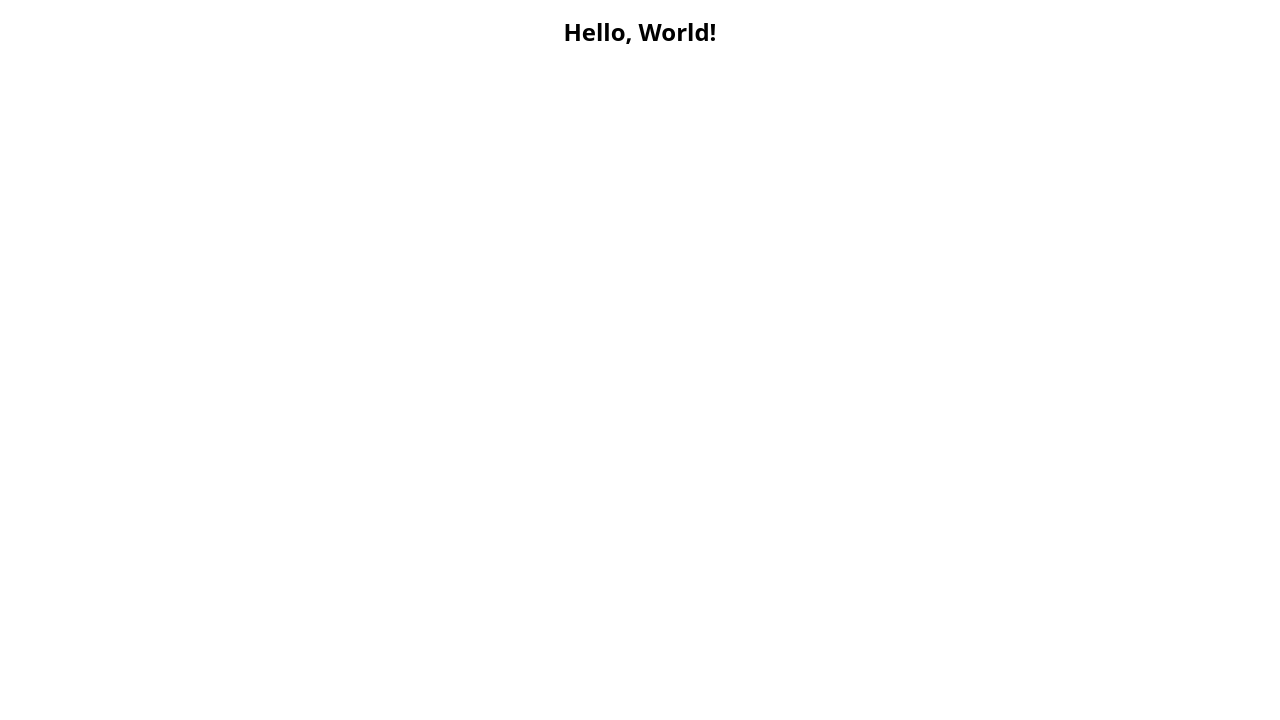
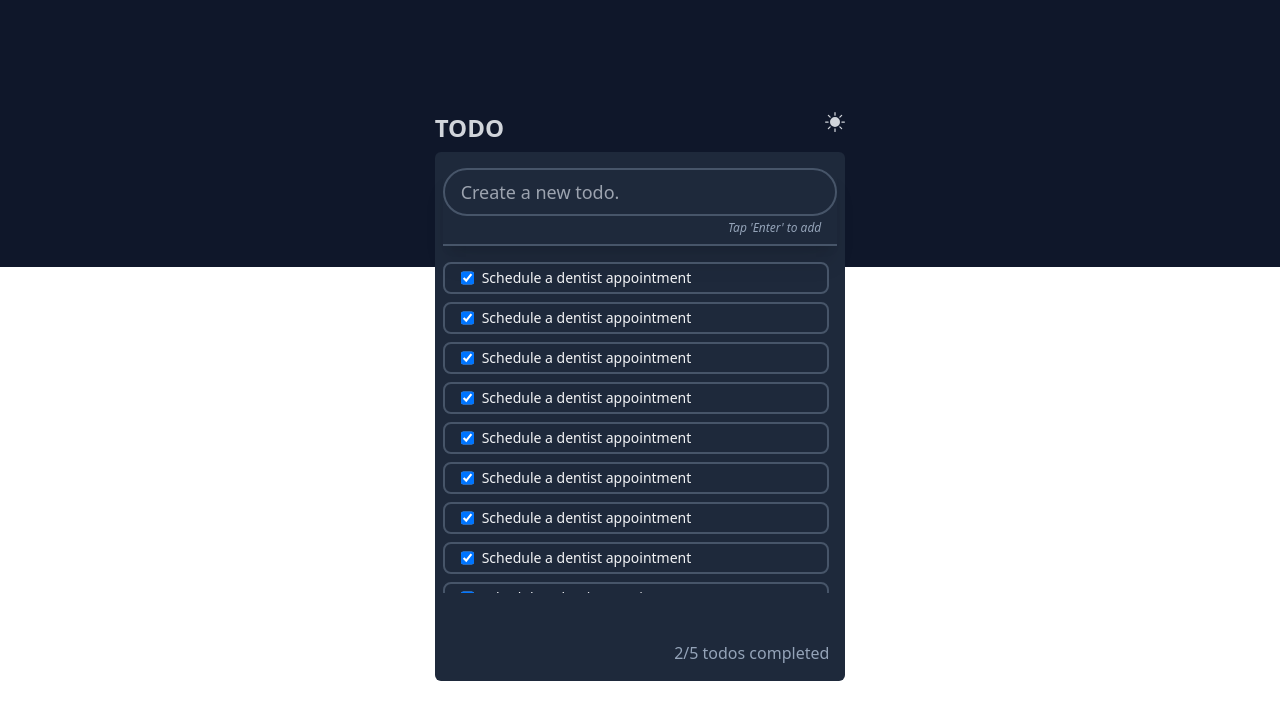
Before and after one commit to Yves455/todoo, a React (Vite) app: page / in a window 1280 px wide. Shown: the top 720 px of the page. Built offline with nearby package versions, Linux system fonts and the light colour scheme.

Commit message:
Implement app UI

```diff
--- a/package.json
+++ b/package.json
@@ -11,7 +11,9 @@
 	},
 	"dependencies": {
 		"react": "^18.3.1",
-		"react-dom": "^18.3.1"
+		"react-dom": "^18.3.1",
+		"react-icons": "^5.4.0",
+		"react-toastify": "^10.0.6"
 	},
 	"devDependencies": {
 		"@eslint/js": "^9.15.0",
--- a/src/App.jsx
+++ b/src/App.jsx
@@ -1,8 +1,10 @@
+import Container from "./components/Container.jsx";
+
 const App = () => {
 	return (
-		<div className="text-center font-bold text-2xl py-4">
-			<h1>Hello, World!</h1>
-		</div>
+		<>
+			<Container />
+		</>
 	);
 };
 export default App;
--- /dev/null
+++ b/src/components/Container.jsx
@@ -0,0 +1,33 @@
+import Header from "./Header.jsx";
+import TodoForm from "./TodoForm.jsx";
+import TodoList from "./TodoList.jsx";
+import Note from "./Note.jsx";
+
+const Container = () => {
+	return (
+		<div>
+			<div className="h-svh">
+				<div className="bg-slate-900 h-1/3"></div>
+				<div className="h-2/3"></div>
+			</div>
+			<div className="sm:flex sm:justify-center sm:items-center">
+				<main className="py-4 px-2 h-5/6 absolute top-24 w-full sm:w-5/6 lg:w-2/3 xl:w-1/3">
+					{/* Header Component goes here */}
+					<Header />
+
+					<div className="bg-slate-800 text-gray-100 px-2 py-4 rounded-md h-5/6 relative">
+						{/* Todo Form Component goes here */}
+						<TodoForm />
+
+						{/* Todo List Component goes here */}
+						<TodoList />
+
+						{/* Todo Note Component goes here */}
+						<Note />
+					</div>
+				</main>
+			</div>
+		</div>
+	);
+};
+export default Container;
--- /dev/null
+++ b/src/components/Header.jsx
@@ -0,0 +1,13 @@
+import { BsFillSunFill } from "react-icons/bs";
+import { BsFillMoonFill } from "react-icons/bs";
+
+const Header = () => {
+	return (
+		<header className="text-xl text-gray-300 flex justify-between mb-2">
+			<span className="font-extrabold text-2xl">TODO</span>
+			<BsFillSunFill />
+            {/* <BsFillMoonFill /> */}
+		</header>
+	);
+};
+export default Header;
--- /dev/null
+++ b/src/components/Note.jsx
@@ -0,0 +1,10 @@
+const Note = () => {
+	return (
+		<div>
+			<p className="mt-8 text-right text-slate-400 absolute bottom-4 right-4">
+				2/5 todos completed
+			</p>
+		</div>
+	);
+};
+export default Note;
--- /dev/null
+++ b/src/components/TodoForm.jsx
@@ -0,0 +1,15 @@
+const TodoForm = () => {
+	return (
+		<form className="pb-1 mb-4 border-b-2 border-b-slate-600 shadow-xl">
+			<input
+				className="border-2 border-slate-600 w-full rounded-full px-4 py-2 text-lg bg-slate-800"
+				type="text"
+				placeholder="Create a new todo."
+			/>
+			<p className="text-xs px-4 py-1 text-right text-slate-400 italic">
+				Tap 'Enter' to add
+			</p>
+		</form>
+	);
+};
+export default TodoForm;
--- /dev/null
+++ b/src/components/TodoItem.jsx
@@ -0,0 +1,9 @@
+const TodoItem = () => {
+	return (
+		<div className="border-slate-600 border-2 flex gap-2 px-4 py-1 rounded-lg text-sm">
+			<input checked type="checkbox" name="completed" id="completed" />
+			<span>Schedule a dentist appointment</span>
+		</div>
+	);
+};
+export default TodoItem;
--- /dev/null
+++ b/src/components/TodoList.jsx
@@ -0,0 +1,14 @@
+import TodoItem from "./TodoItem.jsx";
+
+const TodoList = () => {
+	const todos = [1, 2, 3, 4, 5, 6, 7, 8, 9, 0];
+
+	return (
+		<div className="flex flex-col gap-2 h-2/3 overflow-y-auto pr-2">
+			{todos.map((todo) => (
+				<TodoItem key={todo} />
+			))}
+		</div>
+	);
+};
+export default TodoList;
--- a/src/index.css
+++ b/src/index.css
@@ -1,3 +1,25 @@
 @tailwind base;
 @tailwind components;
 @tailwind utilities;
+
+/* width */
+::-webkit-scrollbar {
+    width: 6px;
+}
+
+/* Track */
+::-webkit-scrollbar-track {
+    background: #d1d5db;
+    border-radius: 3px;
+}
+
+/* Scrollbar thumb */
+::-webkit-scrollbar-thumb {
+    background: #475569;
+    border-radius: 3px;
+}
+
+/* Scroll thumb:hover */
+::-webkit-scrollbar-thumb:hover {
+    background: #0f172a;
+}
```
Also changed, not shown: 1 other file (tests, documents, lock files or other folders).
